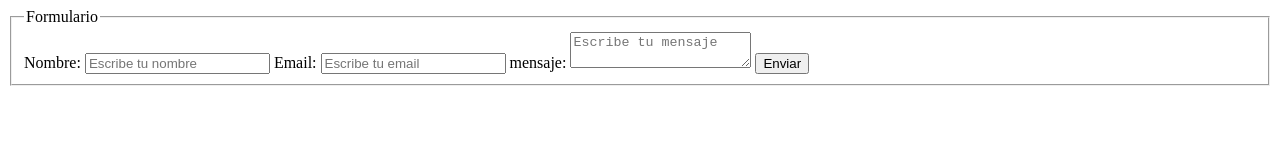
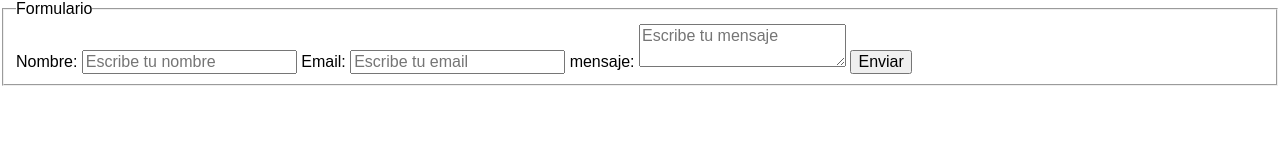
Before and after one commit to edijav85/Tec_Web_EL, a plain HTML site: page proyecto1erBim/index1.html in a window 1280 px wide. Drawn offline with nearby package versions, Linux system fonts and the light colour scheme.

Commit message:
dg
sfgsdf

```diff
--- a/proyecto1erBim/index1.html
+++ b/proyecto1erBim/index1.html
@@ -2,10 +2,14 @@
 <html>
  <head>
 
+   <link rel="stylesheet" href="https://unpkg.com/purecss@0.6.0/build/base-min.css">
+
+<!--
   <link rel="stylesheet" type="text/css" href="">
   <link rel="shorcut icon" type="image/x-icon" class="img" href="../imagenes/favicon.ico">
+-->
   <title>frameworks PROY1</title>
-<!--  <link rel="stylesheet" href="https://unpkg.com/purecss@0.6.0/build/base-min.css">-->
+
  </head>
 
  <body>
```
